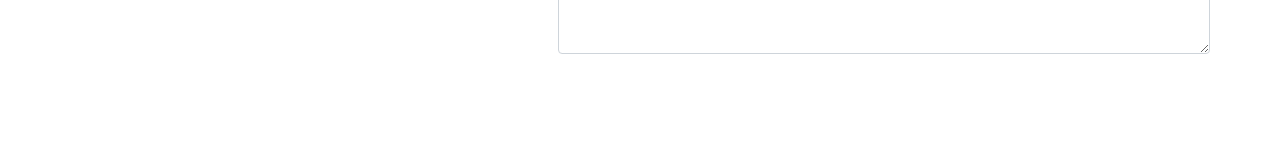
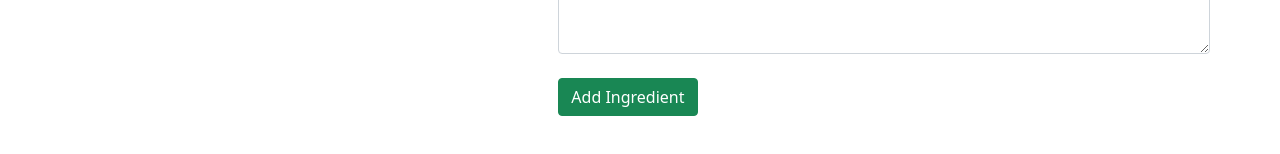
Before and after one commit to N1ggels-Angular/RecipeBook, an Angular app: page /recipes/new in a window 1280 px wide. Shown: the part 444-598 px from the top of the page. Built offline with nearby package versions, Linux system fonts and the light colour scheme.

Commit message:
Adding new Ingredient Controls

```diff
--- a/src/app/recipes/recipe-edit/recipe-edit.component.html
+++ b/src/app/recipes/recipe-edit/recipe-edit.component.html
@@ -82,6 +82,12 @@
               </div>
             </div>
           </div>
+
+          <div class="row">
+            <div class="col-12">
+              <button type="button" class="btn btn-success" (click)="onAddIngredient()">Add Ingredient</button>
+            </div>
+          </div>
         </div>
       </div>
     </form>
--- a/src/app/recipes/recipe-edit/recipe-edit.component.ts
+++ b/src/app/recipes/recipe-edit/recipe-edit.component.ts
@@ -27,6 +27,15 @@
 
   onSubmit() {
     console.log(this.recipeForm);
+  }
+
+  onAddIngredient() {
+    (<FormArray>this.recipeForm.get('ingredients')).push(
+      new FormGroup({
+        'name': new FormControl(),
+        'amount': new FormControl()
+      })
+    );
   }
 
   get controls() {
```
